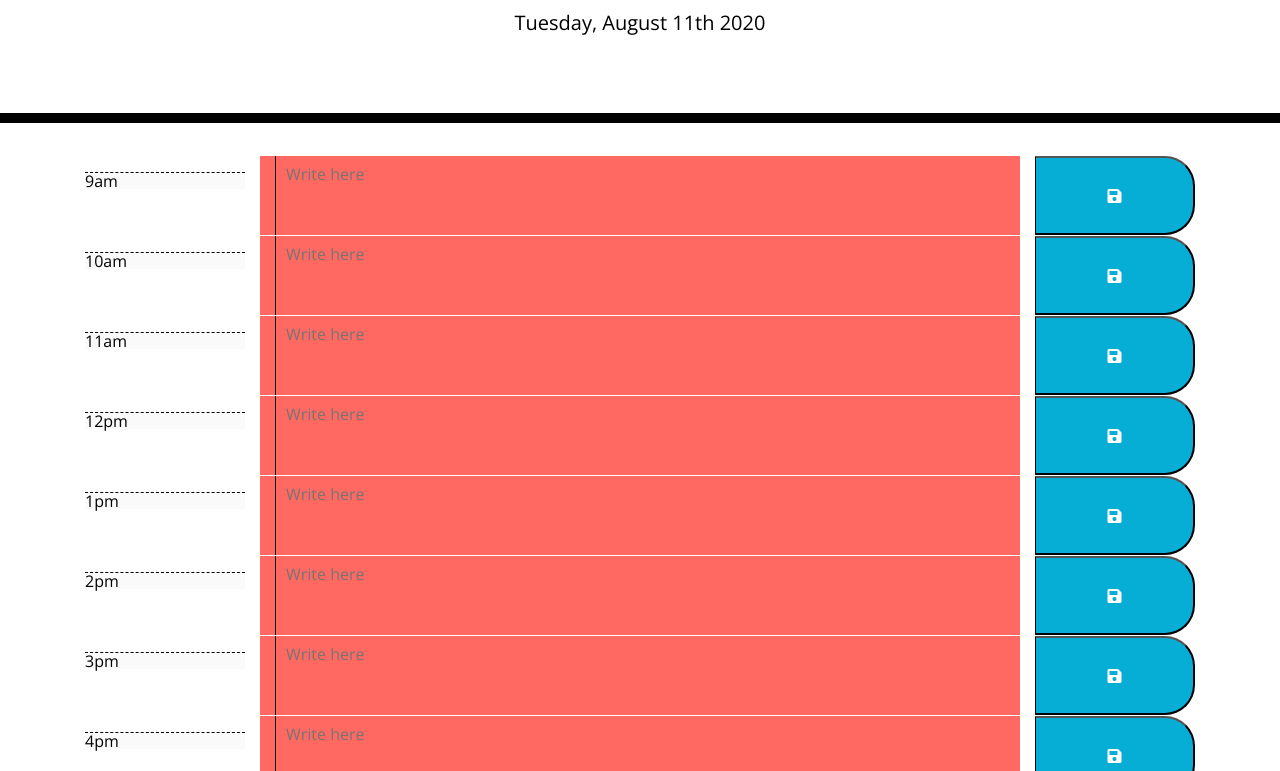
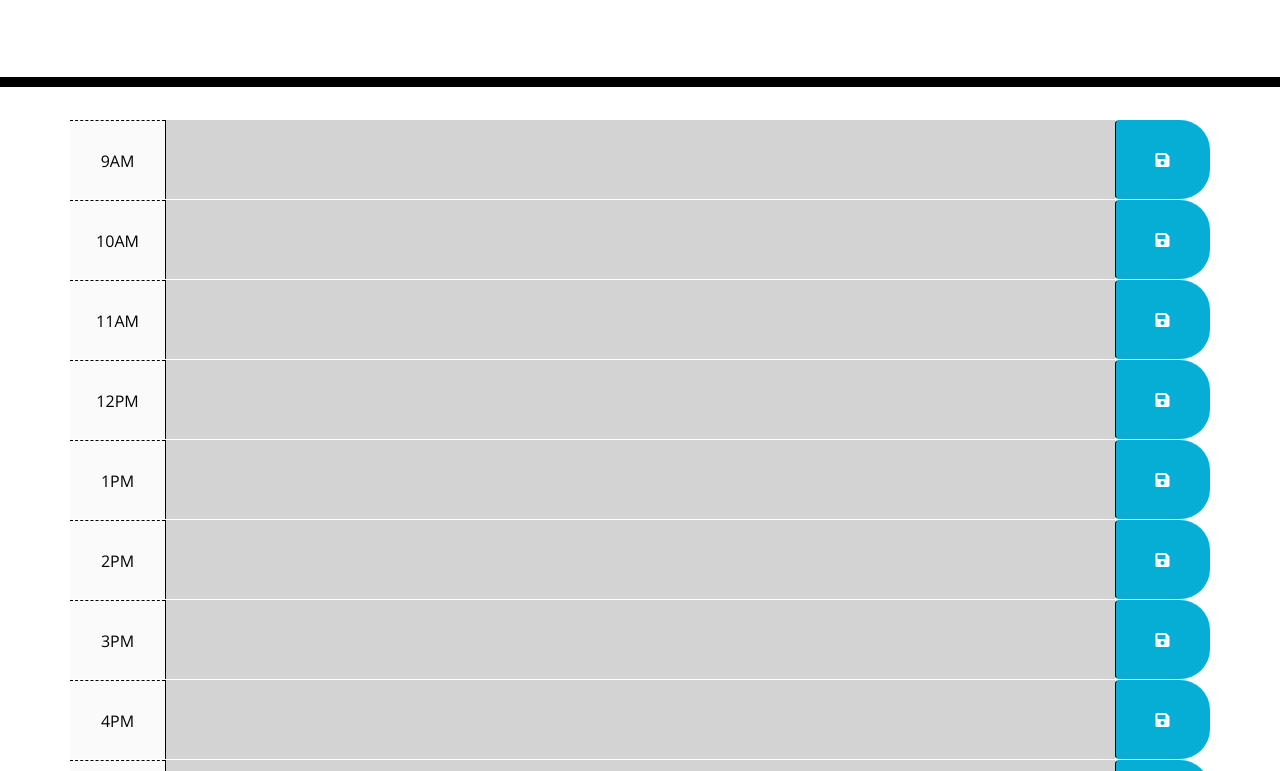
Before and after one commit to MacParthum/Day_Planner, a plain HTML site: page index.html in a window 1280 px wide. Shown: the part 181-952 px from the top of the page. Drawn offline with nearby package versions, Linux system fonts and the light colour scheme.

Commit message:
reworked with Max's help putting all the divs into the html page and letting the js page do the work

```diff
--- a/assets/script.js
+++ b/assets/script.js
@@ -1,43 +1,17 @@
-function getLocalStorage(key) {
-    let value = localStorage.getItem(key);
-    if (value) {
-        $(`#text${key}`).text(value);
-    }
-}
-
-$(document).ready(function () {
-    $("#currentDay").text(moment().format("dddd, MMMM Do YYYY"));
-    for (let i = 9; i < 18; i++) {
-
-        // create a row
-        var row = $(`<div data-time=${i} id='${i}' class="row">`);
-
-        // Create the time column
-        var colOne = $('<div class="col-sm-2"> <p class="hour">' + formatTime(i) + '</p>');
-
-        // Created second column textarea
-        var colTwo = $('<div class="col-sm-8 present"><textarea id=text${i} class="description" placeholder="Write here"></textarea>');
-
-        //create column 3
-        var colThree = $('<div class="col-sm-2"><button class="saveBtn" id=${i}><i class="fas fa-save"></i></button>');
-
-        // append col to row
-        row.append(colOne);
-        row.append(colTwo);
-        row.append(colThree);
-        // Adds rows to the container
-        $(".container").append(row);
-
-        getLocalStorage(i);
-    }
-          // sets hours in first row
-    function formatTime(hours) {
-        var amPm = hours >= 12 ? 'pm' : 'am';
-        hours = hours % 12;
-        hours = hours ? hours : 12;
-        return hours + amPm;
-    }
-    formatTime();
 
 
-});
+var currentHour = moment().format('H')
+var currentHour = 12
+
+for (let i = 9; i < 18; i++) {
+    if (currentHour > i) {
+        $("#hour-" + i).addClass("past")
+    }
+
+}
+$(".saveBtn").on("click", function () {
+    var clickedHour = $(this).val()
+    console.log($("#hour-" + clickedHour).val())
+
+
+})
--- a/index.html
+++ b/index.html
@@ -5,8 +5,7 @@
   <meta charset="UTF-8" />
   <meta name="viewport" content="width=device-width, initial-scale=1.0" />
   <meta http-equiv="X-UA-Compatible" content="ie=edge" />
-  <script src="https://code.jquery.com/jquery-3.4.1.min.js"
-    integrity="sha256-CSXorXvZcTkaix6Yvo6HppcZGetbYMGWSFlBw8HfCJo=" crossorigin="anonymous"></script>
+
   <link rel="stylesheet" href="https://stackpath.bootstrapcdn.com/bootstrap/4.3.1/css/bootstrap.min.css" />
   <link rel="stylesheet" href="https://use.fontawesome.com/releases/v5.0.7/css/all.css">
   <link href="https://fonts.googleapis.com/css?family=Open+Sans&display=swap" rel="stylesheet" />
@@ -24,7 +23,80 @@
 
   </div>
   <div class="container">
+    <div class="row time-block">
+      <div class="col-md-1 hour">
+        9AM
+      </div>
+      <textarea class="col-md-10 description past" id="hour-9">
+      </textarea>
+      <button class="btn saveBtn col-md-1" value=9><i class="fas fa-save"></i></button>
+    </div>
+    <div class="row time-block">
+      <div class="col-md-1 hour">
+        10AM
+      </div>
+      <textarea class="col-md-10 description past" id="hour-10">
+        </textarea>
+      <button class="btn saveBtn col-md-1" value=10><i class="fas fa-save"></i></button>
+    </div>
+    <div class="row time-block">
+      <div class="col-md-1 hour">
+        11AM
+      </div>
+      <textarea class="col-md-10 description past" id="hour-11">
+        </textarea>
+      <button class="btn saveBtn col-md-1" value=11><i class="fas fa-save"></i></button>
+    </div>
+    <div class="row time-block">
+      <div class="col-md-1 hour">
+        12PM
+      </div>
+      <textarea class="col-md-10 description past" id="hour-12">
+        </textarea>
+      <button class="btn saveBtn col-md-1" value=12><i class="fas fa-save"></i></button>
+    </div>
+    <div class="row time-block">
+      <div class="col-md-1 hour">
+        1PM
+      </div>
+      <textarea class="col-md-10 description past" id="hour-1">
+        </textarea>
+      <button class="btn saveBtn col-md-1" value=1><i class="fas fa-save"></i></button>
+    </div>
+    <div class="row time-block">
+      <div class="col-md-1 hour">
+        2PM
+      </div>
+      <textarea class="col-md-10 description past" id="hour-2">
+        </textarea>
+      <button class="btn saveBtn col-md-1" value=2><i class="fas fa-save"></i></button>
+    </div>
+    <div class="row time-block">
+      <div class="col-md-1 hour">
+        3PM
+      </div>
+      <textarea class="col-md-10 description past" id="hour-3">
+        </textarea>
+      <button class="btn saveBtn col-md-1" value=3><i class="fas fa-save"></i></button>
+    </div>
+    <div class="row time-block">
+      <div class="col-md-1 hour">
+        4PM
+      </div>
+      <textarea class="col-md-10 description past" id="hour-4">
+        </textarea>
+      <button class="btn saveBtn col-md-1" value=4><i class="fas fa-save"></i></button>
+    </div>
+    <div class="row time-block">
+      <div class="col-md-1 hour">
+        5PM
+      </div>
+      <textarea class="col-md-10 description past" id="hour-5">
+        </textarea>
+      <button class="btn saveBtn col-md-1" value=5><i class="fas fa-save"></i></button>
+    </div>
   </div>
+
 
   <script src="https://code.jquery.com/jquery-3.4.1.min.js"></script>
   <script src="https://cdnjs.cloudflare.com/ajax/libs/moment.js/2.24.0/moment.min.js"></script>
```
